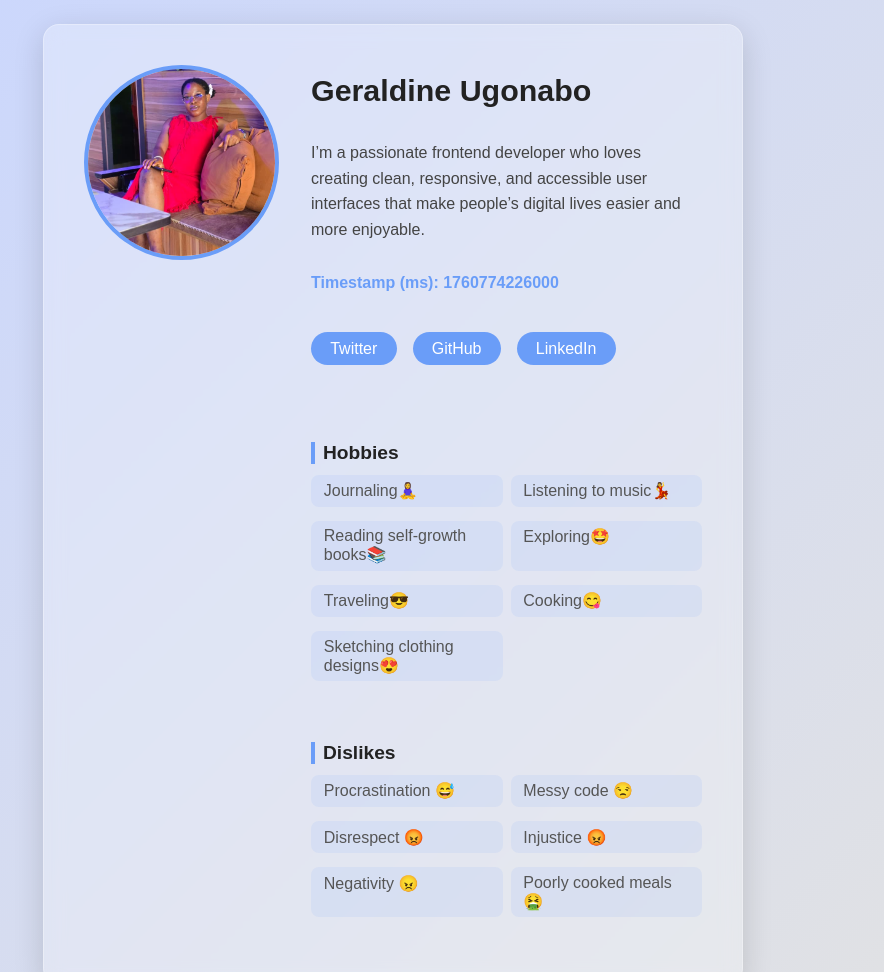
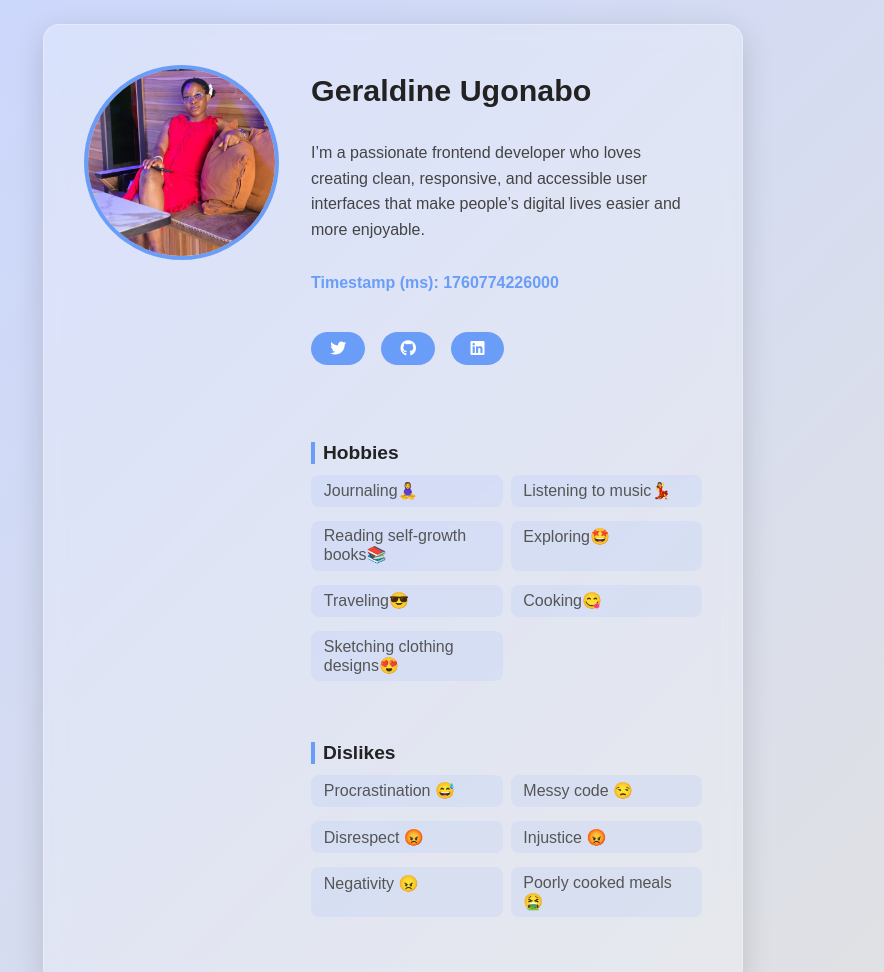
Before and after one commit to Gerald-2-ine/profile-card, a plain HTML site: page index.html in a window 1280 px wide. Shown: the top 972 px of the page, without its empty margins (247-1131 px from the left). Drawn offline with Linux system fonts and the light colour scheme.

Commit message:
Include Font Awesome for icons in profile card
Added Font Awesome for social media icons.

```diff
--- a/index.html
+++ b/index.html
@@ -7,6 +7,7 @@
     <title>Monalisa's Profile Card</title>
     <link rel="stylesheet" href="styles.css" />
     <link rel="icon" type="image/png" href="favicon.png" />
+    <link rel="stylesheet" href="https://cdnjs.cloudflare.com/ajax/libs/font-awesome/6.6.0/css/all.min.css" />
 </head>
 
 <body>
@@ -38,11 +39,11 @@
             <nav data-testid="test-user-social-links" aria-label="Social media links">
                 <ul>
                     <li><a href="https://x.com/GUgonabo" target="_blank" rel="noopener noreferrer"
-                            data-testid="test-user-social-twitter">Twitter</a></li>
+                            data-testid="test-user-social-twitter" aria-label="Twitter"> <i class="fab fa-twitter"></i></a></li>
                     <li><a href="https://github.com/Gerald-2-ine" target="_blank" rel="noopener noreferrer"
-                            data-testid="test-user-social-github">GitHub</a></li>
+                            data-testid="test-user-social-github" aria-label="GitHub"> <i class="fab fa-github"></i></a></li>
                     <li><a href="https://www.linkedin.com/in/geraldine-ugonabo" target="_blank"
-                            rel="noopener noreferrer" data-testid="test-user-social-linkedin">LinkedIn</a></li>
+                            rel="noopener noreferrer" data-testid="test-user-social-linkedin" aria-label="LinkedIn"><i class="fab fa-linkedin"></i></a></li>
                 </ul>
             </nav>
 
@@ -76,4 +77,5 @@
     <script src="script.js"></script>
 </body>
 
+
 </html>
```
